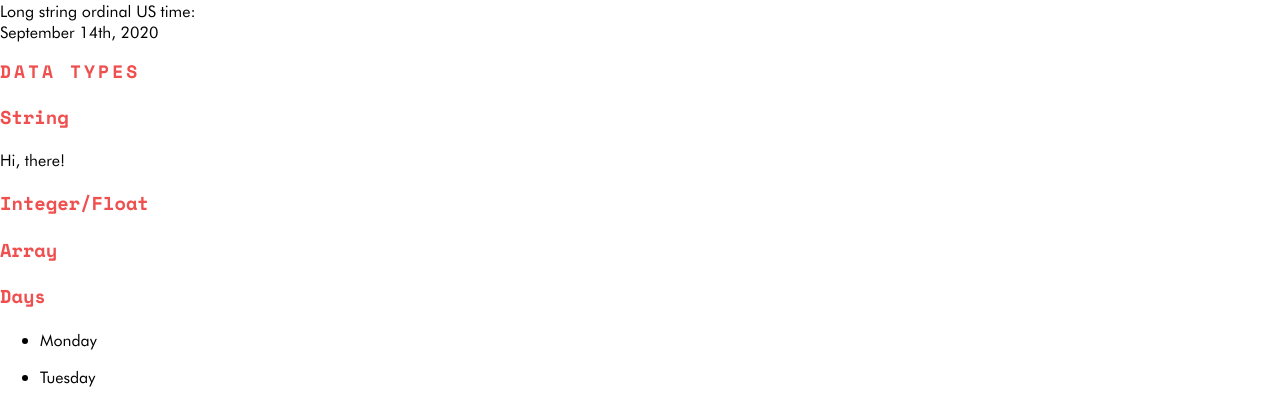
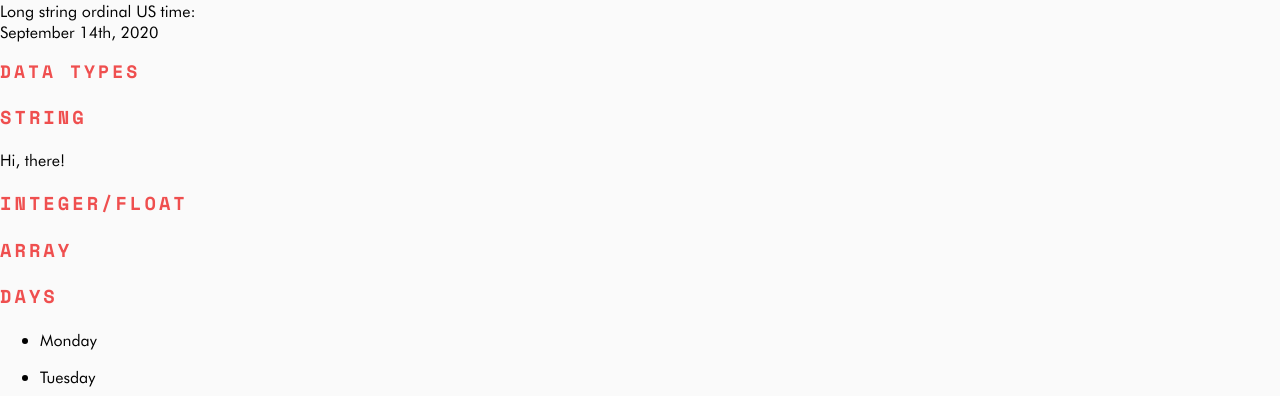
Before and after one commit to hharen/mltc_jekyll, a Jekyll site: the page built from mplayground.md, in a window 1280 px wide. Shown: the part 365-761 px from the top of the page. Built offline with Jekyll 4.4.1, drawn with Linux system fonts in a browser that asks for light colours; nearby versions of some CDN libraries.

Commit message:
Style cards

```diff
--- a/_sass/components/body.scss
+++ b/_sass/components/body.scss
@@ -1,6 +1,7 @@
 body {
   margin: 0;
   font-family: $body-font, sans-serif;
+  background-color: #fafafa;
 }
 
 h1, h2, h3, h4, h5, h6 {
@@ -13,10 +14,13 @@
   color: $primary-color;
 }
 
+h2, h3 {
+  text-transform: uppercase;
+  letter-spacing: 3px;
+}
+
 h2 {
   font-size: 18px;
-  text-transform: uppercase;
-  letter-spacing: 3px;
 }
 
 a {
--- a/_sass/components/containers.scss
+++ b/_sass/components/containers.scss
@@ -1,6 +1,10 @@
 .container {
   padding: 5% 7%;
   text-align: center;
+}
+
+.container-wide {
+  padding: 2% 7%;
 }
 
 .container-grey {
@@ -25,3 +29,34 @@
   font-size: 24px;
   font-weight: normal;
 }
+
+.course-card {
+  display: flex;
+  justify-content: space-between;
+  background-color: #fff;
+  padding: 20px 20px 20px 50px;
+  margin-bottom: 5%;
+  font-weight: light !important;
+}
+
+.course-card h3 {
+  text-transform: uppercase;
+  font-weight: normal;
+  color: #000;
+  font-family: $body-font, sans-serif;
+
+}
+
+.course-text {
+  width: 60%;
+  min-width: 300px;
+
+}
+
+.course-info {
+  display: flex;
+  justify-content: space-between;
+
+  padding-left: 20px;
+  min-width: 200px;
+}
--- a/index_to_be.html
+++ b/index_to_be.html
@@ -69,7 +69,9 @@
         <h2>Our courses</h2>
         <p>All of our courses are designed to be easy to pick up and put down, to fit
           in with your busy schedule.</p>
+      </div>
 
+      <div class="container-wide">
         <div class="course-card">
           <div class="course-text">
             <h3>Web develompent for moms in 60 days</h3>
```
